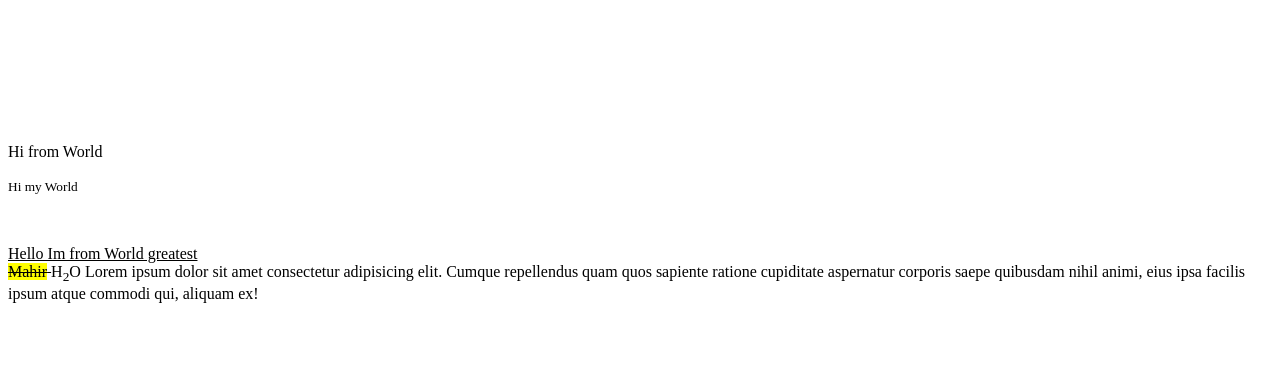
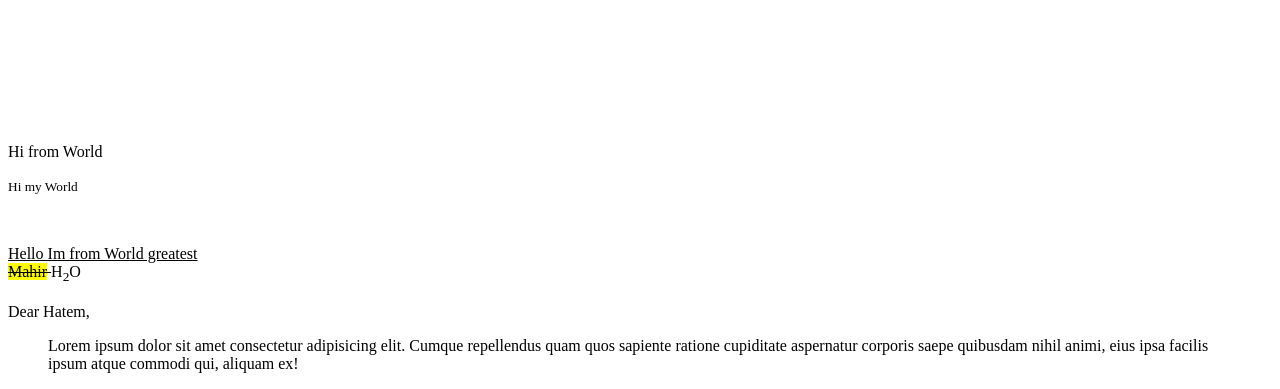
Before and after one commit to mahir619/Mahir, a plain HTML site: page index.html in a window 1280 px wide. Shown: the part 655-1044 px from the top of the page. Before the commit the page ends 974 px from the top, so only its background shows below. Drawn offline with Linux system fonts and the light colour scheme.

Commit message:
Update index.html

```diff
--- a/index.html
+++ b/index.html
@@ -26,7 +26,10 @@
     <br>
     <del> <mark>Mahir</mark> </del>
     H<sub>2</sub>O
-    Lorem ipsum dolor sit amet consectetur adipisicing elit. Cumque repellendus quam quos sapiente ratione cupiditate aspernatur corporis saepe quibusdam nihil animi, eius ipsa facilis ipsum atque commodi qui, aliquam ex!
+    <br>
+    <br>
+
+   Dear Hatem,<blockquote>Lorem ipsum dolor sit amet consectetur adipisicing elit. Cumque repellendus quam quos sapiente ratione cupiditate aspernatur corporis saepe quibusdam nihil animi, eius ipsa facilis ipsum atque commodi qui, aliquam ex!</blockquote>
     </p>
 
 
```
